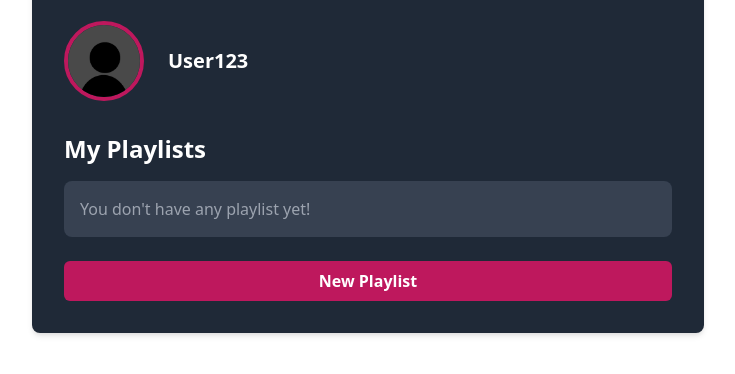
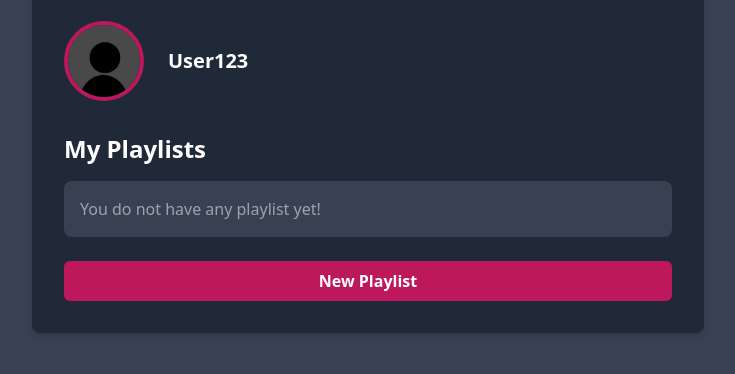
Before and after one commit to physical0/backend-finals, a plain HTML site: page templates/profile.html in a window 1280 px wide. Shown: the part 282-656 px from the top of the page, without its empty margins (272-1007 px from the left). Drawn offline with nearby package versions, Linux system fonts and the light colour scheme.

Commit message:
Mengubah latar belakang setiap halaman

```diff
--- a/templates/profile.html
+++ b/templates/profile.html
@@ -4,28 +4,27 @@
     <title> Profile | Music Player </title>
     <link href = "https://cdn.jsdelivr.net/npm/tailwindcss@2.2.19/dist/tailwind.min.css" rel = "stylesheet">
 </head>
-<body class = "bg-coolBlack text-white flex items-center justify-center min-h-screen">
+<body class = "bg-gray-700 text-white flex items-center justify-center min-h-screen">
     <div class = "bg-gray-800 p-8 rounded-lg shadow-md max-w-2xl w-full">
         <h1 class = "text-fuschia text-3xl font-bold mb-6 text-center"> My Profile </h1>
         <hr class = "border-fuschia border-t-2 mb-6">
 
         <div class = "flex items-center space-x-6 mb-8">
             <img src = "../public/img/profilePicture.png" alt = "Profile Photo"
-                class="w-20 h-20 rounded-full object-cover border-4 border-pink-700">
+                class = "w-20 h-20 rounded-full object-cover border-4 border-pink-700">
             <div>
                 <h2 class = "text-xl font-semibold text-fuschia"> User123 </h2>
             </div>
         </div>
 
         <h2 class = "text-2xl font-bold text-fuschia mb-4"> My Playlists </h2>
+
         <div class = "bg-gray-700 rounded-lg p-4">
-            <p class = "text-gray-400"> You don't have any playlist yet! </p>
+            <p class = "text-gray-400"> You do not have any playlist yet! </p>
         </div>
 
         <div class = "mt-6 text-center">
-            <button class = "w-full py-2 rounded-md bg-pink-700 text-white font-semibold hover:bg-lavender hover:text-coolBlack transition duration-200">
-                New Playlist
-            </button>
+            <button class = "w-full py-2 rounded-md bg-pink-700 text-white font-semibold hover:bg-lavender hover:text-coolBlack transition duration-200"> New Playlist </button>
         </div>
     </div>
 </body>
```
Also changed, not shown: templates/login.html (+2 -2 lines), templates/register.html (+4 -4 lines), templates/settings.html (+3 -3 lines).
